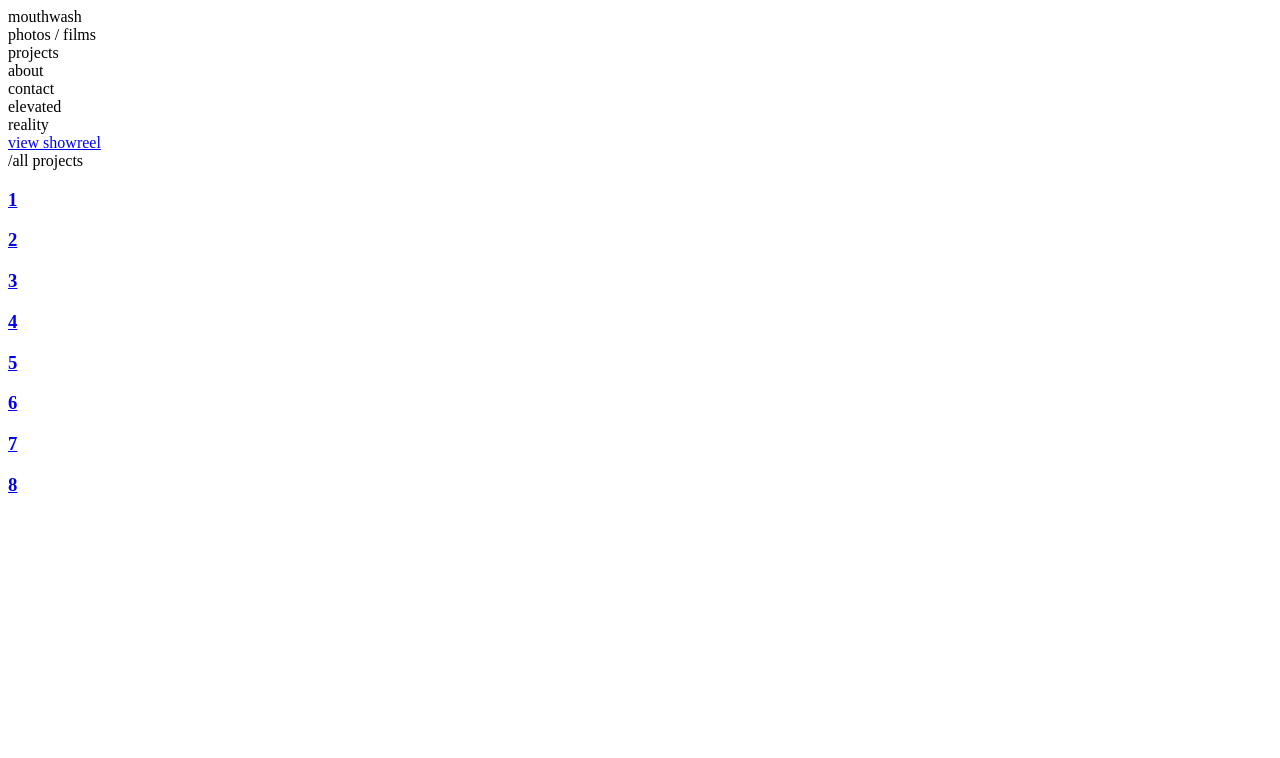
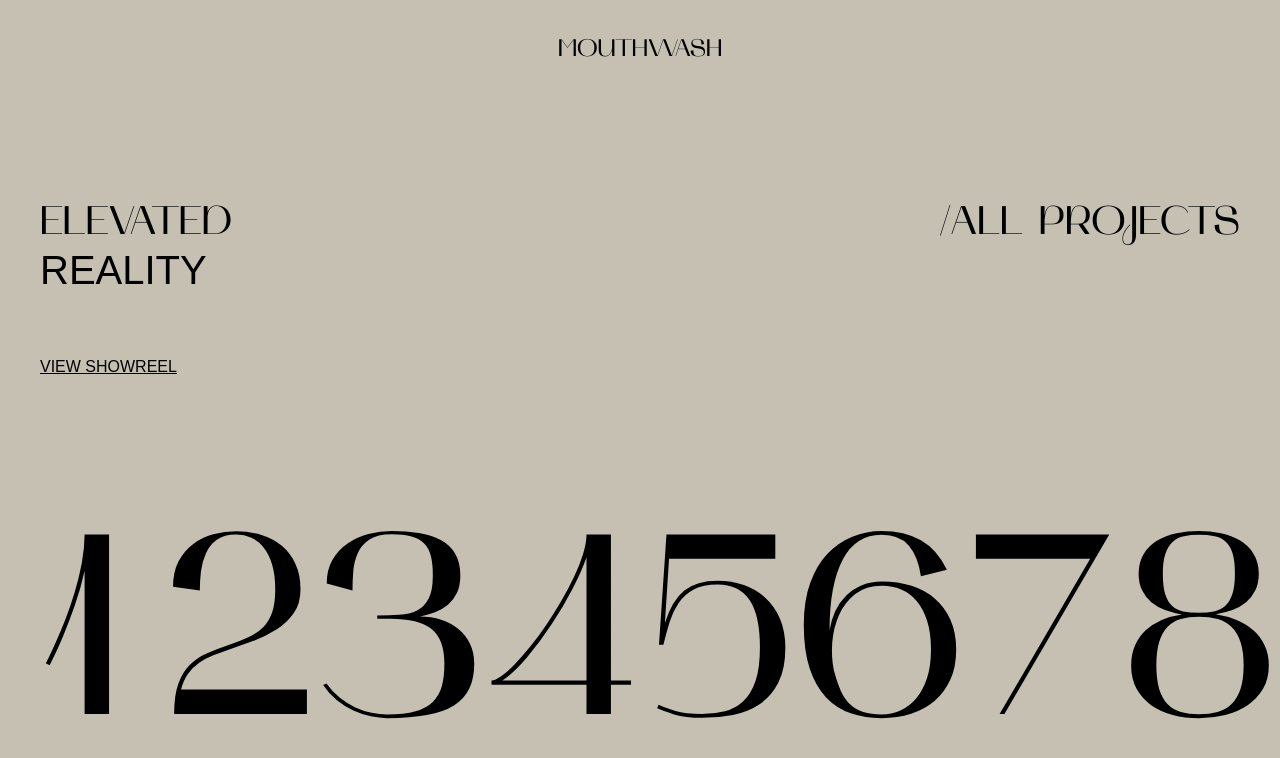
Before and after one commit to sagar-kashyap/albumpage-animation, a React (Create React App) app: page / in a window 1280 px wide. Shown: the top 758 px of the page. Built offline with nearby package versions, Linux system fonts and the light colour scheme.

Commit message:
added css and Mak font

```diff
--- a/src/App.css
+++ b/src/App.css
@@ -0,0 +1,125 @@
+@font-face {
+    font-family: Mak;
+    src: url(../public/MAK.ttf);
+}
+
+* {
+	margin: 0;
+	padding: 0;
+	box-sizing: border-box;
+}
+
+
+body {
+	width: 100%;
+	height: 100vh;
+	box-sizing: border-box;
+	background: #c5c0b2;
+	overflow: hidden;
+}
+.container-items {
+	position: absolute;
+    bottom: 0;
+    width: 100%;
+    height: 300px;
+    display: flex;
+    align-items: center;
+    cursor: pointer;
+}
+.item {
+	position: relative;
+	flex-grow: 1;
+	font-family: "Mak";
+	font-size: 220px;
+	transition: all 300ms ease-in-out;
+}
+.item:hover {
+	flex-grow: 2;
+	font-size: 400px;
+}
+
+h3 {
+	position: absolute;
+	top: 50%;
+	left: 50%;
+	transform: translate(-50%, -50%);
+	color: #000;
+    font-weight: lighter;
+}
+img{
+    width: 100%;
+}
+.container-img-wrap {
+	position: absolute;
+	top: -60rem;
+	left: -80px;
+	width: 400px;
+	height: 500px;
+	overflow: hidden;
+	pointer-events: none;
+	visibility: hidden;
+}
+.container-img {
+	position: absolute;
+	top: 0;
+	left: 0;
+	width: 100%;
+	height: 100%;
+	background-size: cover;
+}
+@media (max-width: 900px) {
+	.container-items {
+		height: 100px;
+	}
+	.item {
+		font-size: 20px;
+	}
+	.item:hover {
+		flex-grow: 1;
+		font-size: 20px;
+	}
+	.container-img-wrap {
+		display: none;
+	}
+	.navbar {
+		display: none !important;
+	}
+}
+
+.site-logo {
+	position: fixed;
+	left: 50%;
+	transform: translateX(-50%);
+	font-family: "Mak";
+	font-size: 24px;
+	line-height: 100px;
+	text-transform: uppercase;
+}
+
+
+.header {
+	position: absolute;
+	width: 100%;
+	display: flex;
+	justify-content: space-between;
+	top: 20%;
+	padding: 40px;
+	text-transform: uppercase;
+	font-family: "Mak";
+	font-size: 40px;
+	z-index: 2;
+}
+
+.header-left span {
+	font-family: Arial, Helvetica, sans-serif;
+}
+
+.link {
+	margin: 40px 0;
+}
+
+.link a {
+	font-family: Arial, Helvetica, sans-serif;
+	font-size: 16px;
+	color: #000;
+}
--- a/src/App.js
+++ b/src/App.js
@@ -5,14 +5,7 @@ function App() {
   return (
     <div className="wrapper">
 			<div className="site-logo">mouthwash</div>
-			<div className="navbar">
-				<div className="site-info">photos / films</div>
-				<div className="site-menu">
-					<div className="menu-item">projects</div>
-					<div className="menu-item">about</div>
-					<div className="menu-item">contact</div>
-				</div>
-			</div>
+
 			<div className="header">
 				<div className="header-left">
 					elevated<br /><span>reality</span>
```
Also changed, not shown: public/MAK.ttf (added).
